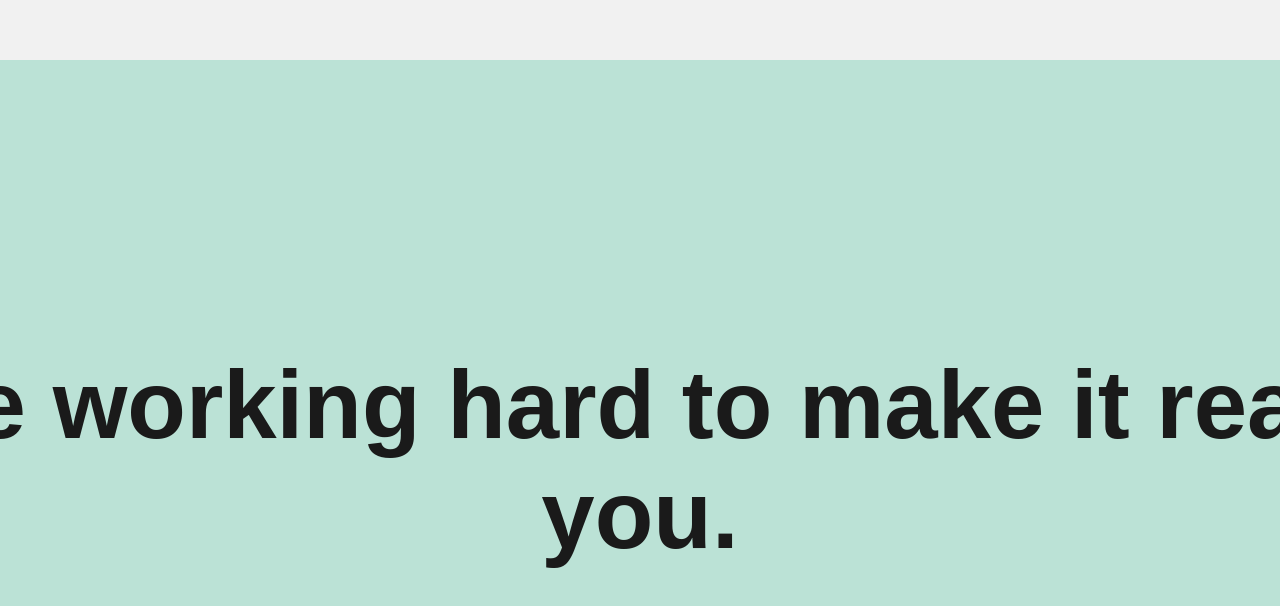
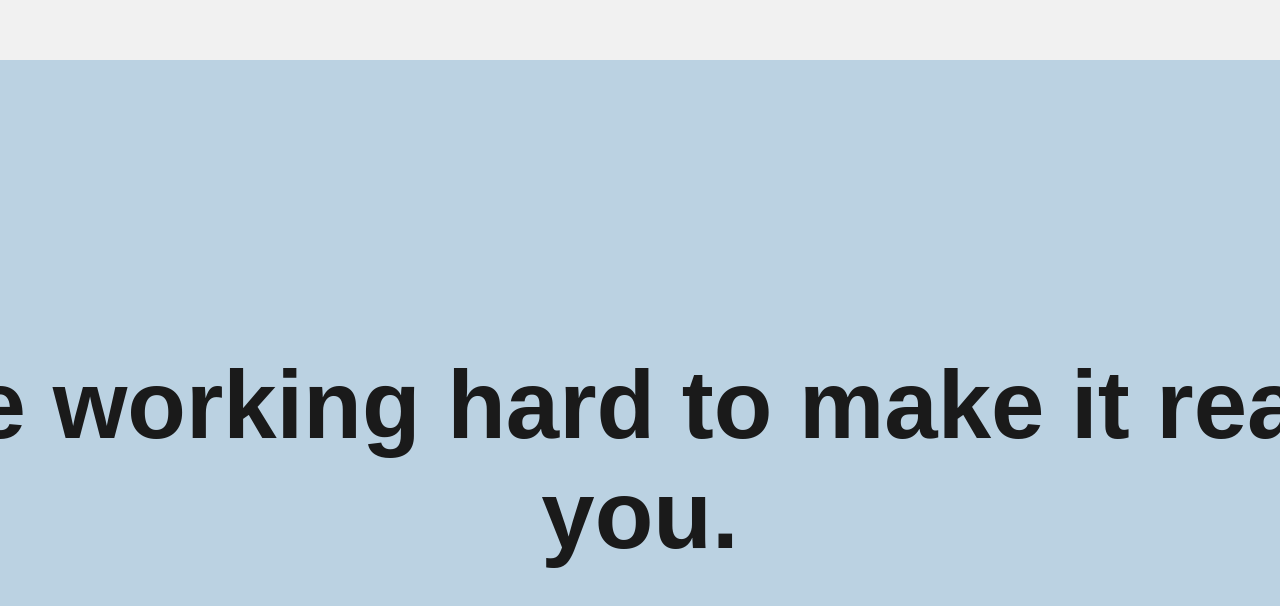
Before and after one commit to im-meraj/gsap-portfolio, a plain HTML site: page index.html in a window 1280 px wide. Shown: the part 1560-2166 px from the top of the page. Drawn offline with nearby package versions, Linux system fonts and the light colour scheme; a web font is replaced by a local one.

Commit message:
changed div color

```diff
--- a/styles.css
+++ b/styles.css
@@ -152,7 +152,7 @@ html {
 .section-2 {
     width: 100%;
     height: 100vh;
-    background-color: #bbe2d6;
+    background-color: #bbd2e2;
 }
 
 .section-2-content {
```
